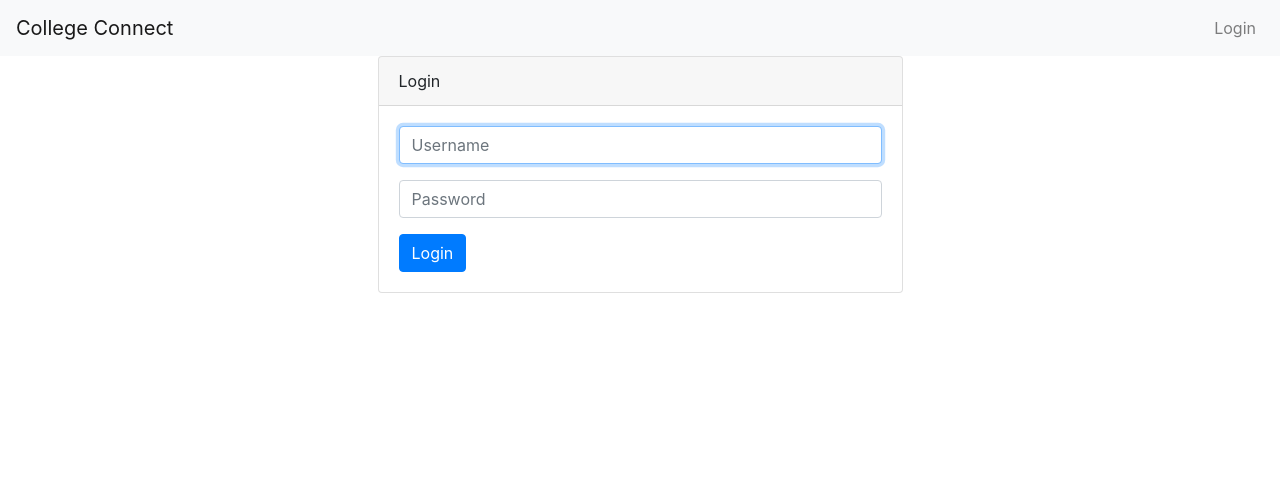
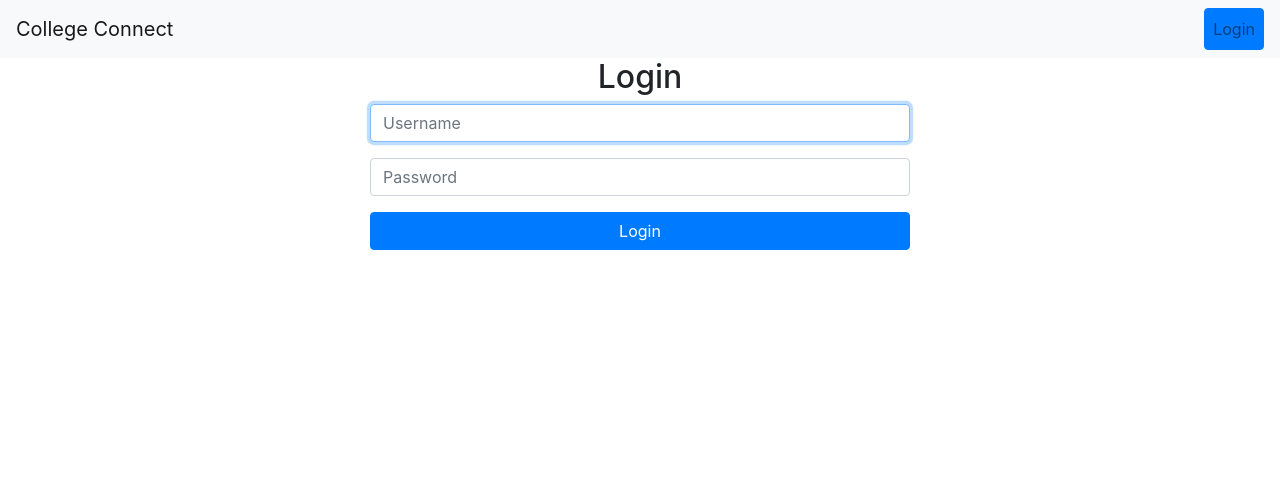
Before and after one commit to SreeshmaTharammal/PP4-CollageConnect, a Django app: template templates/account/login.html in a window 1280 px wide. Shown: the top 492 px of the page. Run offline with Django 3.2, Linux system fonts and the light colour scheme; the template is opened without the code that fills it, so the values that code supplies are empty; some libraries are stand-ins or nearby versions.

Commit message:
Fix logout without prompt

```diff
--- a/college_connect/settings.py
+++ b/college_connect/settings.py
@@ -93,6 +93,7 @@ SITE_ID=1
 LOGIN_URL = '/users/login/'
 LOGIN_REDIRECT_URL = '/users/test'
 LOGOUT_REDIRECT_URL = '/'
+ACCOUNT_LOGOUT_ON_GET = True
 #ACCOUNT_LOGOUT_REDIRECT_URL = '/accounts/login/'
 #ACCOUNT_AUTHENTICATION_METHOD = 'username_email'
 #ACCOUNT_EMAIL_REQUIRED = True
--- a/templates/account/login.html
+++ b/templates/account/login.html
@@ -2,28 +2,20 @@
 
 {% extends 'base.html' %}
 
-{% block title %}Login - My Website{% endblock %}
-
 {% block content %}
-<div class="container">
 <div class="row justify-content-center">
     <div class="col-md-6">
-            <div class="card">
-                <div class="card-header">Login</div>
-                <div class="card-body">
-                    <form method="post">
+        <h2 class="text-center">Login</h2>
+        <form method="post" action="{% url 'account_login' %}">
             {% csrf_token %}
             <div class="form-group">
-                            <input type="text" name="username" id="username" class="form-control" placeholder="Username" required autofocus>
+                <input type="text" class="form-control" id="id_username" name="login" placeholder="Username" required autofocus>
             </div>
             <div class="form-group">
-                            <input type="password" name="password" id="password" class="form-control" placeholder="Password" required>
+                <input type="password" class="form-control" id="id_password" name="password" placeholder="Password" required>
             </div>
-                        <button type="submit" class="btn btn-primary">Login</button>
+            <button type="submit" class="btn btn-primary btn-block">Login</button>
         </form>
     </div>
 </div>
-        </div>
-    </div>
-</div>
 {% endblock %}
--- a/templates/base.html
+++ b/templates/base.html
@@ -19,14 +19,11 @@
             <ul class="navbar-nav ml-auto">
                 {% if user.is_authenticated %}
                     <li class="nav-item">
-                        <form method="post" action="{% url 'account_logout' %}">
-                            {% csrf_token %}
-                            <button type="submit" class="btn btn-link nav-link" style="display: inline; padding: 0; border: none; background: none;">Logout</button>
-                        </form>
+                        <a class="nav-link btn btn-primary" href="{% url 'account_logout' %}">Logout</a>
                     </li>
                 {% else %}
                     <li class="nav-item">
-                        <a class="nav-link" href="{% url 'account_login' %}">Login</a>
+                        <a class="nav-link btn btn-primary" href="{% url 'account_login' %}">Login</a>
                     </li>
                 {% endif %}
             </ul>
--- a/users/urls.py
+++ b/users/urls.py
@@ -1,15 +1,12 @@
 #from . import views
 from django.urls import path
 from .views import ShowUser
-from django.contrib.auth.views import LoginView
-from django.contrib.auth.views import LogoutView
 #from django.contrib.auth import views as auth_views
 
 app_name = 'users'  # Namespace for the 'users' app
 
 urlpatterns = [
-    path('login/', LoginView.as_view(template_name='login.html'), name='login'),
-    path('logout/', LogoutView.as_view(), name='logout'),
+    #path('login/', LoginView.as_view(template_name='account/login.html'), name='login'),
     #path('login/', auth_views.LoginView.as_view(template_name='users/login.html'), name='login'),
     path('test', ShowUser, name='users'),
 ]
--- a/users/views.py
+++ b/users/views.py
@@ -4,7 +4,7 @@ from django.shortcuts import render
 from django.contrib.auth.views import LoginView
 from django.contrib.auth.decorators import login_required
 
-@login_required(login_url='/user/login/')
+#@login_required(login_url='/user/login/')
 def ShowUser(request):
 
     if request.user.is_authenticated:
```
Lines whose indentation alone changed are shown as unchanged.
